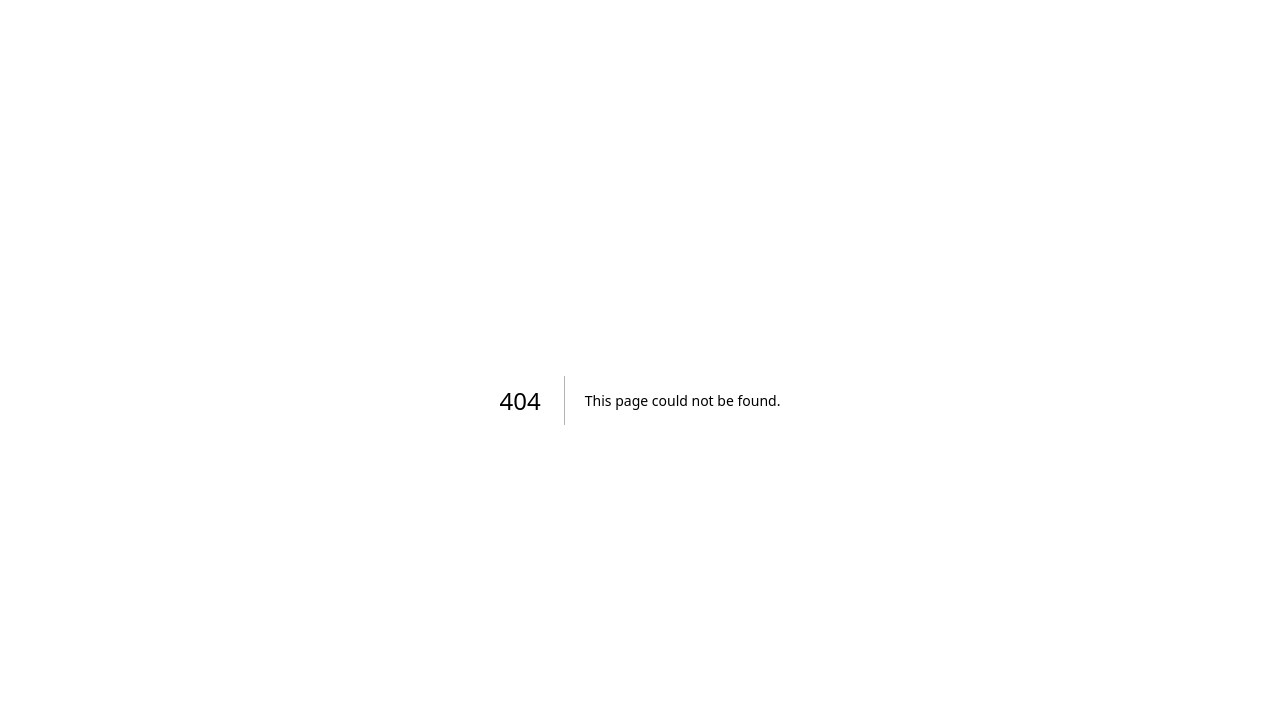
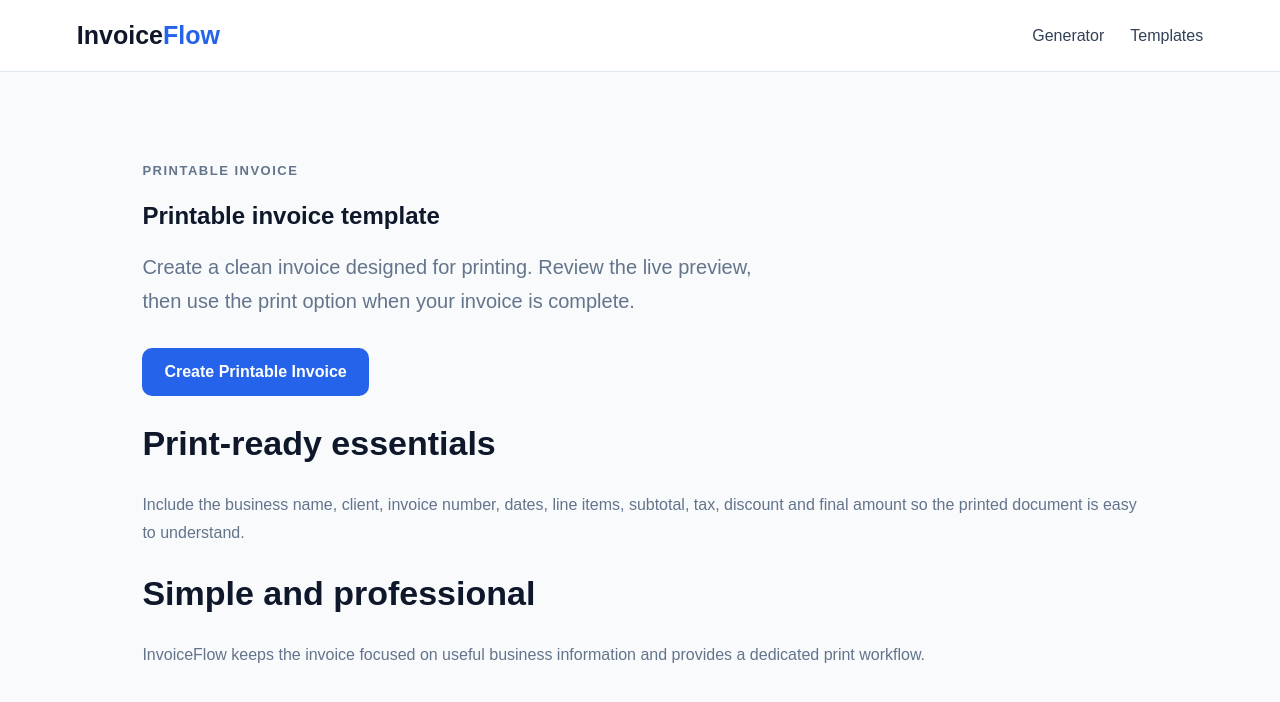
Before and after one commit to wakilmustaqeem/invoiceflow, a Next.js app: page /printable-invoice in a window 1280 px wide. Before the commit this address had no page. Shown: the top 702 px of the page. Built offline with nearby package versions, Linux system fonts and the light colour scheme.

Commit message:
seo: add printable invoice page

```diff
--- /dev/null
+++ b/app/printable-invoice/page.tsx
@@ -0,0 +1,3 @@
+import Link from 'next/link';
+export const metadata={title:'Printable Invoice Template | InvoiceFlow',description:'Create a clean printable invoice with InvoiceFlow. Review the layout in your browser and print your finished invoice.'};
+export default function PrintableInvoice(){return <main><header className="nav"><div className="brand">Invoice<span>Flow</span></div><nav><Link href="/invoice-generator">Generator</Link><Link href="/invoice-template">Templates</Link></nav></header><section className="content"><p className="eyebrow">PRINTABLE INVOICE</p><h1>Printable invoice template</h1><p className="lead">Create a clean invoice designed for printing. Review the live preview, then use the print option when your invoice is complete.</p><div className="actions"><Link className="btn primary" href="/invoice-generator">Create Printable Invoice</Link></div><h2>Print-ready essentials</h2><p>Include the business name, client, invoice number, dates, line items, subtotal, tax, discount and final amount so the printed document is easy to understand.</p><h2>Simple and professional</h2><p>InvoiceFlow keeps the invoice focused on useful business information and provides a dedicated print workflow.</p></section></main>}
```
